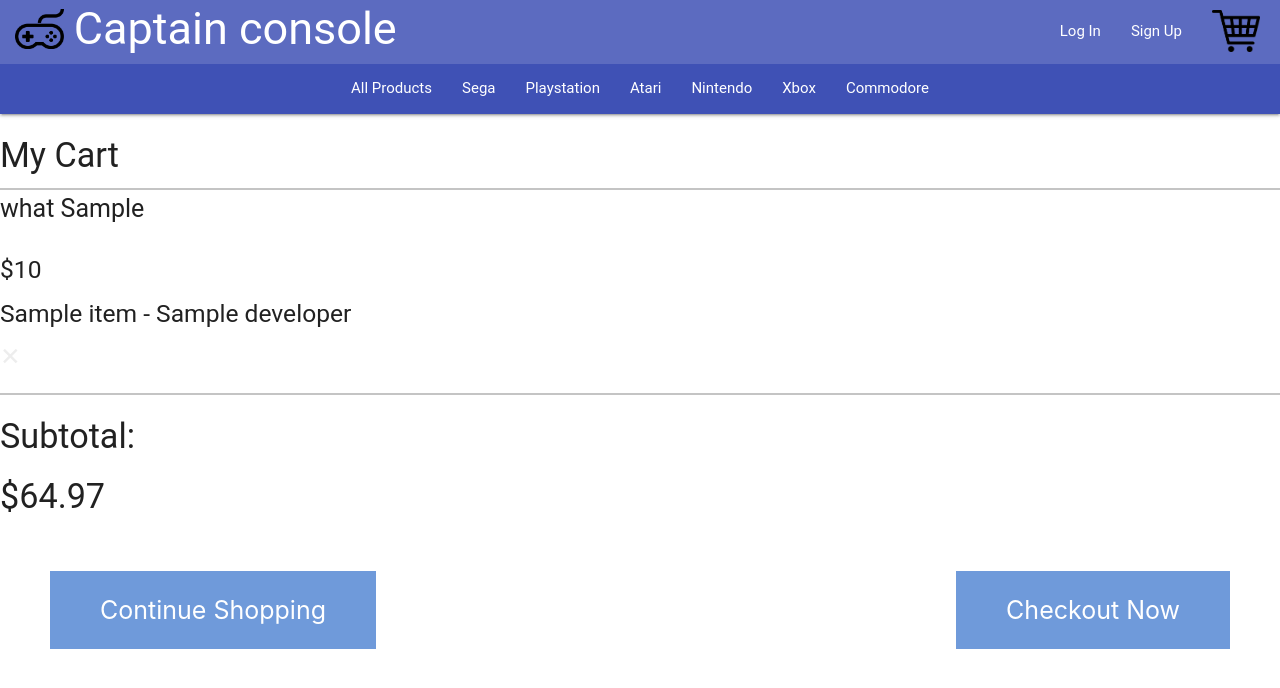
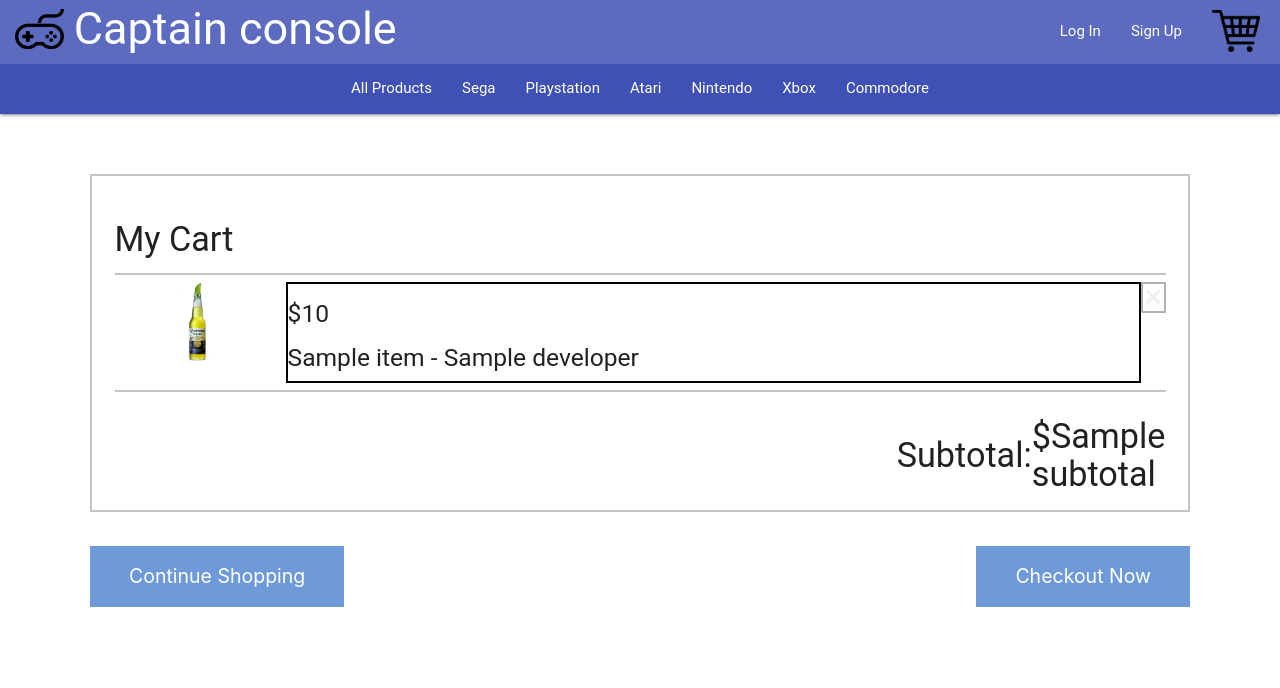
Before and after one commit to Logi19/CaptainConsole, a Django app: template CaptainConsole/shopping_cart_app/templates/shopping_cart_app/shoppingcart_detail.html in a window 1280 px wide. Shown: the top 688 px of the page. Run offline with Django 3.2, Linux system fonts and the light colour scheme; the template is opened without the code that fills it: most values are stand-ins (such as "Sample title", 1, 10 or a date in 2020).

Commit message:
Html and css for shopping_cart_app changed

```diff
--- a/CaptainConsole/shopping_cart_app/static/shopping_cart_app/shopping_cart_detail.css
+++ b/CaptainConsole/shopping_cart_app/static/shopping_cart_app/shopping_cart_detail.css
@@ -1,26 +1,60 @@
 * {
     margin: 0;
     padding: 0;
-    box-sizing: border-box;
-    font-size: 25px;
     font-family: Roboto;
 }
 
-.container {
-    margin: 2em;
-    margin-bottom: 1em;
-    padding: 1.5em;
-    padding-bottom: 0;
+.cart-container {
+    margin: 4em;
+}
+
+a {
+    color: inherit;
+}
+
+.cart-content {
+    margin: 2em 2em 1em;
+    padding: 1.5em 1.5em 0;
     border: 2px solid #C4C4C4;
     display: grid;
-    grid-template-rows: 1.5fr;
-    grid-auto-rows: 3fr;
+    grid-template-rows: 0.5fr;
+    grid-template-columns: 1fr;
+    grid-auto-columns: 1fr 1fr 1fr;
+    grid-auto-rows: 1fr;
 }
 
 .cart-item {
     border-bottom: 2px solid #C4C4C4;
     padding-top: 0.5em;
     padding-bottom: 0.5em;
+    display: grid;
+    grid-template:
+        "image details delete" auto
+        "image details nothing" 1fr
+        / 0.2fr 1fr auto;
+}
+
+.subtotal {
+    display:grid;
+    grid-template:
+        "stuff stuff subtotal price" 1fr
+        / 1fr 1fr 0.2fr 0.1fr;
+    justify-items: center;
+    align-items: center;
+}
+
+.subtotal #text {
+    grid-area: subtotal;
+}
+
+.subtotal #price {
+    grid-area: price;
+    float: left;
+}
+
+.cart-item .details {
+    border: 2px solid black;
+    grid-area: details;
 }
 
 .title {
@@ -33,13 +67,14 @@
     color: #C4C4C4;
     opacity: 0.3;
     cursor: pointer;
+    margin: 0;
+    border: 2px solid black;
+    grid-area: delete;
 }
 
 .delete-cross:hover {
     opacity: 1;
 }
-
-
 
 button {
     background-color: #3370CB;
@@ -47,7 +82,7 @@ button {
     color: white;
     padding: 1em 2em;
     text-align: center;
-  font-size: 1em;
+    font-size: 1.3em;
     opacity: 0.7;
     margin-top: 0.2em;
     transition: 0.3s;
@@ -59,7 +94,6 @@ button {
 .buttons {
     margin: 2em;
     padding: 0;
-
 }
 
 #continue-shopping {
@@ -69,3 +103,14 @@ button {
 #place-order {
     float:right
 }
+
+.thumbnail {
+    grid-area: image;
+    text-align: center;
+}
+
+img {
+    height: 80px;
+    width: auto;
+
+}
--- a/CaptainConsole/shopping_cart_app/templates/shopping_cart_app/shoppingcart_detail.html
+++ b/CaptainConsole/shopping_cart_app/templates/shopping_cart_app/shoppingcart_detail.html
@@ -10,19 +10,23 @@
         <div class="grid-item title">
             <h4>My Cart</h4>
         </div>
-        <p>what {{ shopping_cart_list }}</p>
-        {% for item in object %}
+        {% for item in shopping_cart_items %}
         <div class="grid-item cart-item item-{{ forloop.counter0 }}">
+            <div class="thumbnail">
+                <img src="{% static 'media/product_img/coron.jpg' %}" alt={{ item.name }}>
+            </div>
             <div class="details">
                 <h5>&dollar;{{ item.price }}</h5>
                 <h5>{{ item.name }} - {{ item.developer }}</h5>
             </div>
-            <h5 class="delete-cross">&#x2715;</h5>
+            <h5 class="delete-cross">
+                <a href='{% url "remove_from_cart" product_id=item.id cart_id=cart_key %}'>&#x2715;</a>
+            </h5>
         </div>
         {% endfor %}
         <div class="grid-item subtotal">
             <h4 id="text">Subtotal: </h4>
-            <h4 id="price">&dollar;64.97</h4>
+            <h4 id="price">&dollar;{{ subtotal }}</h4>
             <!-- price of cart-->
         </div>
     </div>
@@ -32,4 +36,4 @@
     </div>
 </div>
 <script src="{% static 'shopping_cart_app/js/shopping_cart_detail.js' %}"></script>
-{% endblock %}
+{% endblock content %}
```
Lines whose indentation alone changed are shown as unchanged.
